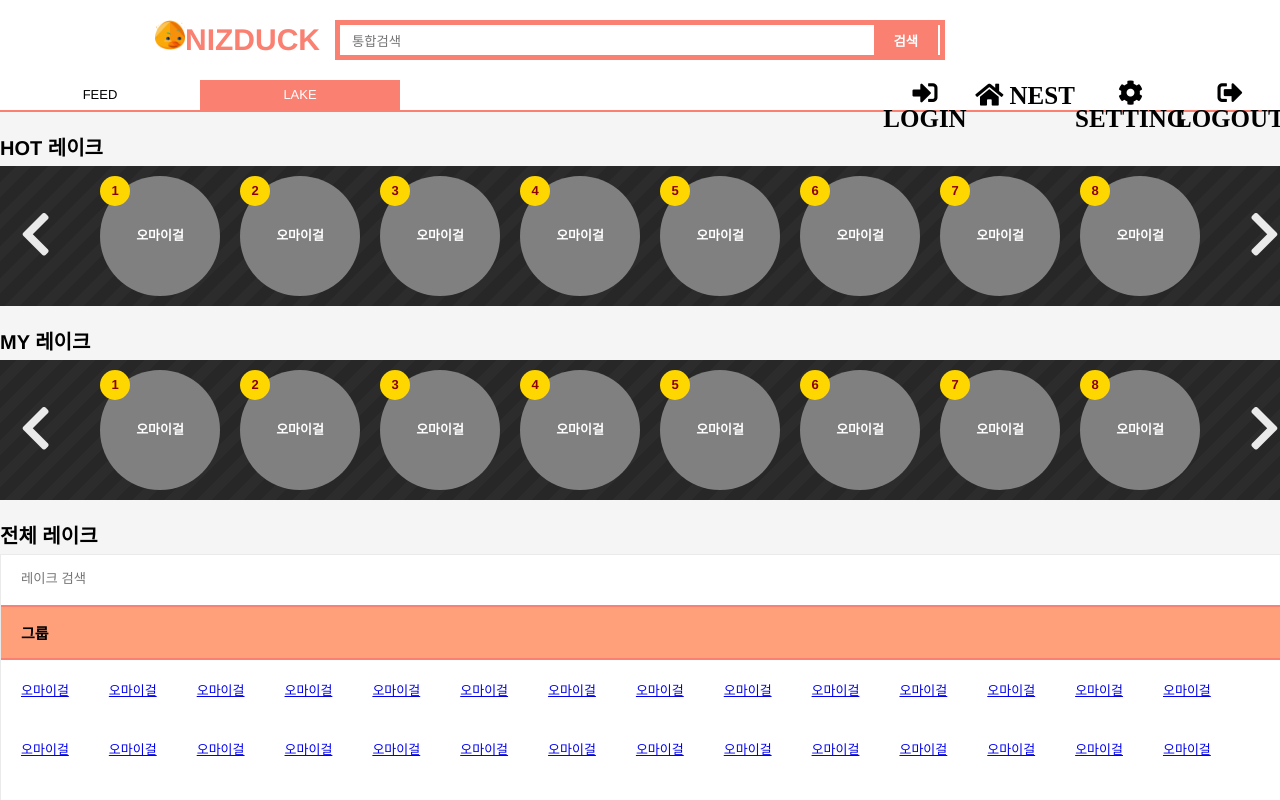
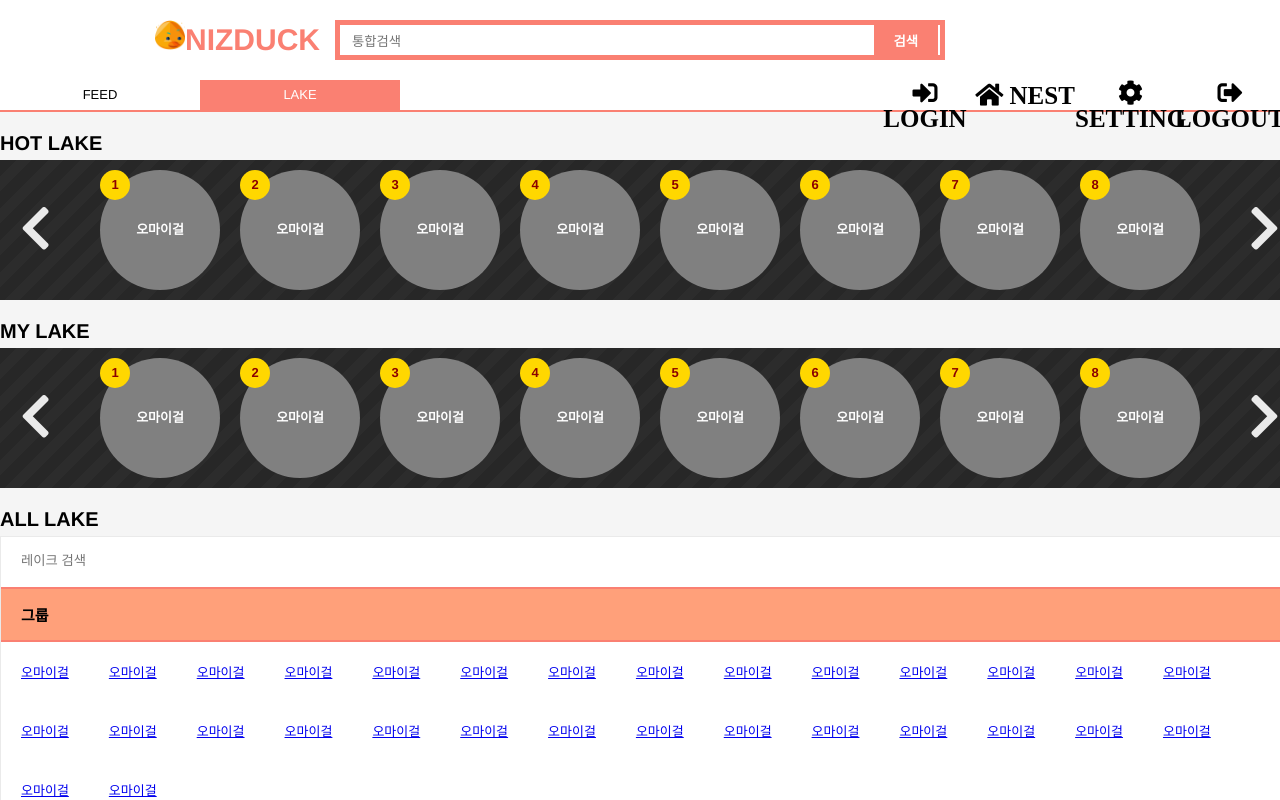
Before and after one commit to chawnsnd/nizduck, a Vue app: page /lake in a window 1280 px wide. Shown: the top 800 px of the page. Built offline with nearby package versions, Linux system fonts and the light colour scheme.

Commit message:
UI 수정

```diff
--- a/src/components/lake/LakeMain.vue
+++ b/src/components/lake/LakeMain.vue
@@ -1,15 +1,15 @@
 <template>
   <div class="lake_main">
     <div class="section">
-      <div class="title">HOT 레이크</div>
+      <div class="title">HOT LAKE</div>
       <lake-list></lake-list>
     </div>
     <div class="section">
-      <div class="title">MY 레이크</div>
+      <div class="title">MY LAKE</div>
       <lake-list></lake-list>
     </div>
     <div class="section">
-      <div class="title">전체 레이크</div>
+      <div class="title">ALL LAKE</div>
       <div class="lakebox">
         <div class="typing"><input type="text" placeholder="레이크 검색"></div>
         <div class="sub_title">그룹</div>
--- a/src/components/lake/calendar/Calendar.vue
+++ b/src/components/lake/calendar/Calendar.vue
@@ -113,7 +113,7 @@ export default {
     this.setToday()
   },
   updated () {
-    this.setCalendar();
+    this.setCalendar()
   }
 }
 </script>
--- a/src/components/main/Wing.vue
+++ b/src/components/main/Wing.vue
@@ -28,13 +28,13 @@
         </div>
         <div class="wing_box last">
             <div class="section">
-                <div class="title">내 최애 레이크</div>
+                <div class="title">MY LAKE</div>
                 <div class="lakes">
                     <div class="lake">오마이걸</div>
                 </div>
             </div>
             <div class="section" style="margin-bottom: 0;">
-                <div class="title">내 관심 레이크</div>
+                <div class="title">Hmm...teresting</div>
                 <div class="lakes">
                     <div class="lake">트와이스</div>
                     <div class="lake">레드벨벳</div>
```
